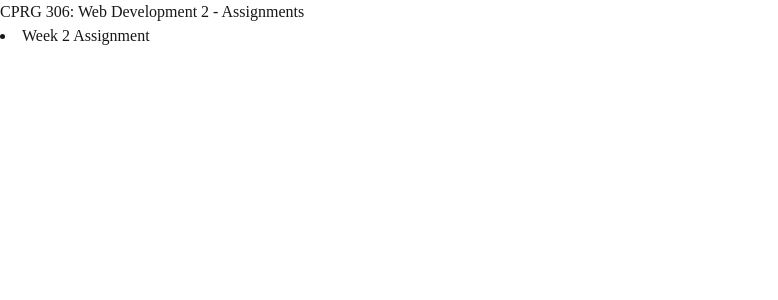
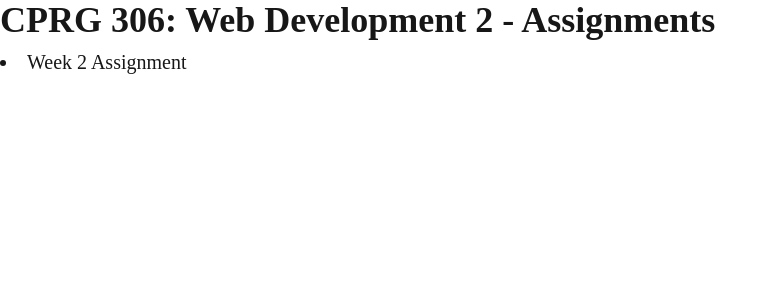
Before and after one commit to rsroman9800/cprg306-assignments, a Next.js app: page / in a window 1280 px wide. Shown: the top 300 px of the page, without its empty margins (0-778 px from the left). Built offline with nearby package versions, Linux system fonts and the light colour scheme.

Commit message:
Styling edits for the pages

```diff
--- a/app/heading.js
+++ b/app/heading.js
@@ -1,6 +1,6 @@
 export default function Heading() {
     return (
-        <header>
+        <header div className="text-4xl font-bold mb-2">
             <h1>CPRG 306: Web Development 2 - Assignments</h1>
         </header>
     );
--- a/app/page.js
+++ b/app/page.js
@@ -5,8 +5,10 @@ export default function Page() {
   return (
     <main>
       <Heading />
-        <li>
-          <Link href="/week-2">Week 2 Assignment</Link>
+        <li className="text-xl hover:underline">
+          <Link href="/week-2">
+            Week 2 Assignment
+          </Link>
         </li>
     </main>
   );
--- a/app/week-2/student-info.js
+++ b/app/week-2/student-info.js
@@ -4,9 +4,9 @@ export default function StudentInfo() {
     return (
         <main>
         <h1>Roman Sorokin</h1>
-        <li>
+        <div className="hover:underline">
             <Link href="https://github.com/rsroman9800/cprg306-assignments">GitHub repository</Link>
-        </li>
+        </div>
         </main>
     );
 }
```
